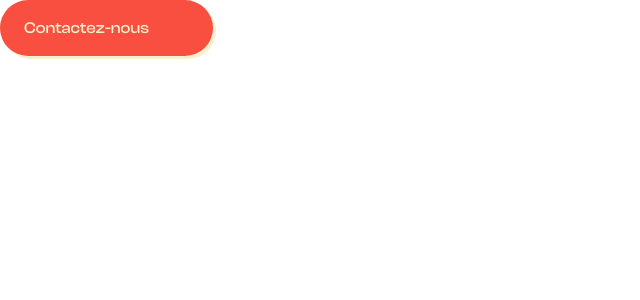
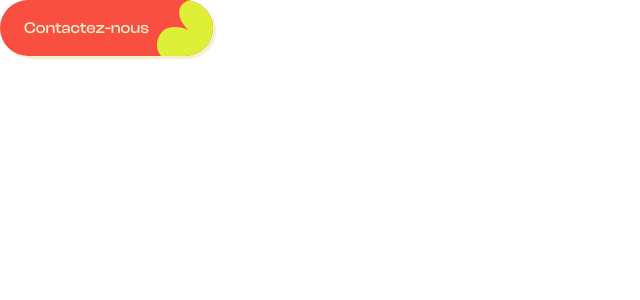
Before and after one commit to kilelx/bump-reproduction, a Next.js app: page / in a window 1280 px wide. Shown: the top 300 px of the page, without its empty margins (0-640 px from the left). Built offline with nearby package versions, Linux system fonts and the light colour scheme.

Commit message:
add: btn component

```diff
--- a/components/ui/Button.tsx
+++ b/components/ui/Button.tsx
@@ -4,9 +4,10 @@ const Button = ({title, btnStyles, link}: btnProps) => {
   return (
     <a
         href={link}
-        className={`inline-block py-4 pl-6 pr-16 rounded-full font-medium font-clash-display shadow-btn transition-all hover:translate-x-[3px] hover:translate-y-[3px] hover:shadow-none ${btnStyles}`}
+        className={`inline-block relative py-4 pl-6 pr-16 rounded-full font-medium font-clash-display shadow-btn transition-all hover:translate-x-[3px] hover:translate-y-[3px] hover:shadow-none ${btnStyles} overflow-hidden`}
     >
         {title}
+        <svg xmlns="http://www.w3.org/2000/svg" className="fill-tertiary-yellow absolute w-[96px] top-0 -right-10" viewBox="0 0 244 231"><path d="M214.83,87.73c-17.84-8.81-38.44-9.61-58.33-9.98,3.14-17.71-1.32-36.64-12.05-51.08C133.72,12.23,116.88,2.48,99.02.37c-13.03-1.54-27.57,1.53-35.83,11.72-7.64,9.43-8.24,23.12-4.27,34.59,3.97,11.47,11.86,21.12,20.09,30.03-15.83-9.17-45.78-12.04-60.39-1.04C4,86.67-3.12,106.74,1.3,124.49c4.42,17.75,20.13,32.13,38.2,34.98-6.2,16.88.54,36.63,13.35,49.25,12.81,12.62,30.63,18.99,48.4,21.75,13.65,2.12,29.15,1.78,39.29-7.61,7.84-7.26,10.76-18.69,9.96-29.34-.8-10.66-4.87-20.77-9.18-30.55,19.37,5.78,39.47,11.63,59.5,8.88,20.03-2.75,40.03-16.61,43.14-36.58,3.06-19.66-11.29-38.73-29.13-47.54Z"></path></svg>
     </a>
   )
 }
```
